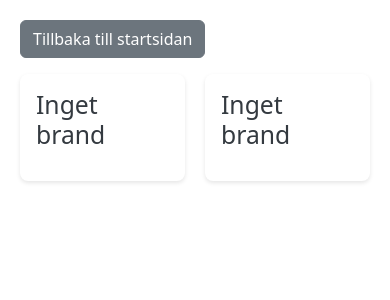
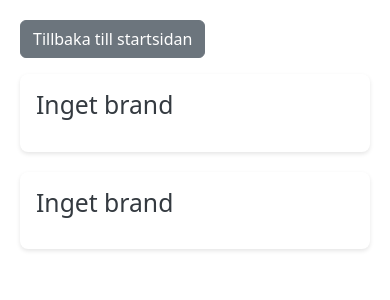
Before and after one commit to mewset/lagerhantering, a Flask app: page /dashboard in a window 390 px wide. Shown: the top 300 px of the page. Run offline with Flask 3, Linux system fonts and the light colour scheme; data that the repository does not hold is empty.

Commit message:
fixed width in dashboard.html

```diff
--- a/templates/dashboard.html
+++ b/templates/dashboard.html
@@ -7,20 +7,23 @@
     <link href="https://cdn.jsdelivr.net/npm/bootstrap@5.3.3/dist/css/bootstrap.min.css" rel="stylesheet">
     <style>
         /* Återställ standardmarginaler och padding */
-        body, html {
+        * {
             margin: 0;
             padding: 0;
+            box-sizing: border-box; /* Inkludera padding och border i bredden */
+        }
+
+        /* Säkerställ att body och html tar upp hela skärmen */
+        html, body {
             width: 100%;
             height: 100%;
+            overflow-x: hidden; /* Förhindra horisontell scroll */
         }
 
         /* Huvudcontainer för dashboarden */
         .dashboard-container {
             width: 100%; /* Full bredd */
-            max-width: 1080px; /* Maxbredd på 1080px */
-            margin: 0 auto; /* Centrera horisontellt */
             padding: 20px; /* Lite marginal inuti containern */
-            box-sizing: border-box; /* Inkludera padding i bredden */
         }
 
         /* Flex-layout för vänster och höger del */
@@ -36,6 +39,7 @@
             padding: 1rem;
             border-radius: 8px;
             box-shadow: 0 2px 4px rgba(0, 0, 0, 0.1);
+            min-width: 300px; /* Minsta bredd för varje brand-sektion */
         }
 
         /* Styling för produktfamilj-kort */
@@ -60,10 +64,20 @@
             color: #343a40;
             margin-bottom: 1rem;
         }
+
+        /* Responsivitet för små skärmar */
+        @media (max-width: 768px) {
+            .dashboard-section {
+                flex-direction: column; /* Stapla sektioner vertikalt på små skärmar */
+            }
+            .brand-section {
+                min-width: auto; /* Ta bort minsta bredd på små skärmar */
+            }
+        }
     </style>
 </head>
 <body>
-    <div class="dashboard-container">
+    <div class="container-fluid dashboard-container">
         <!-- Knapp för att gå tillbaka till startsidan -->
         <a href="/" class="btn btn-secondary mb-3">Tillbaka till startsidan</a>
 
```
